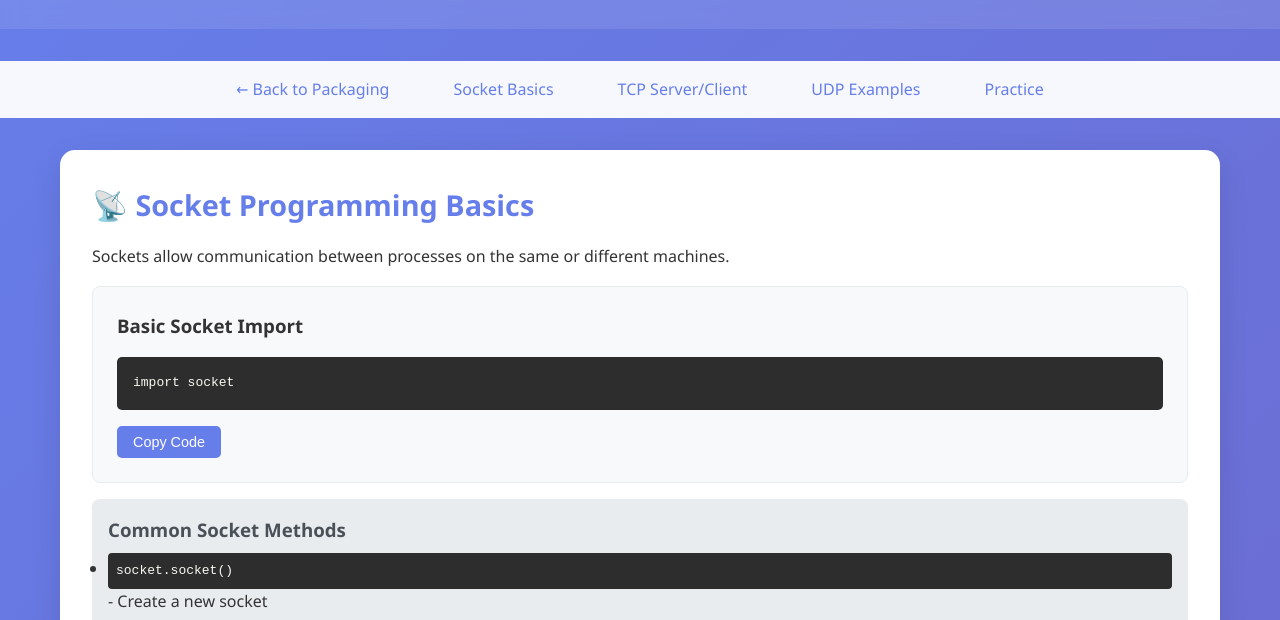
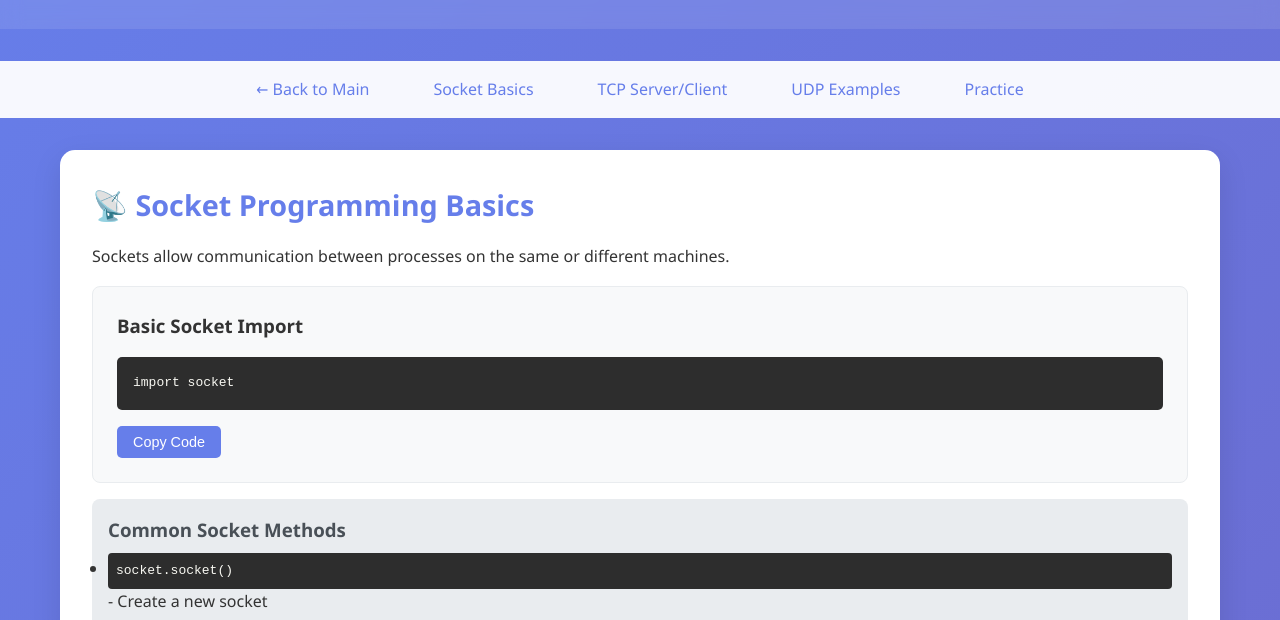
Before and after one commit to Nassim-py/Python_learning-, a plain HTML site: page sockets_module.html in a window 1280 px wide. Shown: the part 133-753 px from the top of the page. Drawn offline with Linux system fonts and the light colour scheme.

Commit message:
Update sockets_module.html

```diff
--- a/sockets_module.html
+++ b/sockets_module.html
@@ -18,7 +18,7 @@
     <nav>
         <div class="container">
             <ul>
-                <li><a href="index.html">← Back to Packaging</a></li>
+                <li><a href="index.html">← Back to Main</a></li>
                 <li><a href="#basics">Socket Basics</a></li>
                 <li><a href="#tcp">TCP Server/Client</a></li>
                 <li><a href="#udp">UDP Examples</a></li>
```
